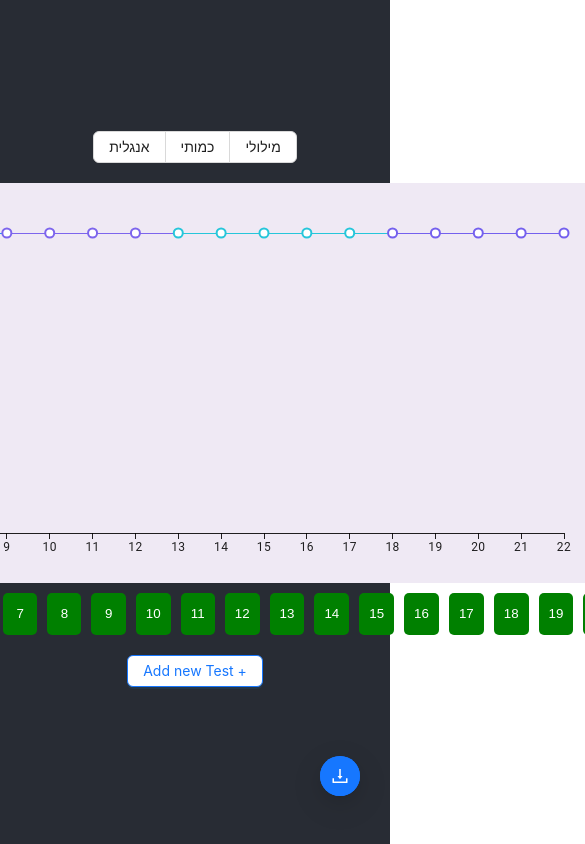
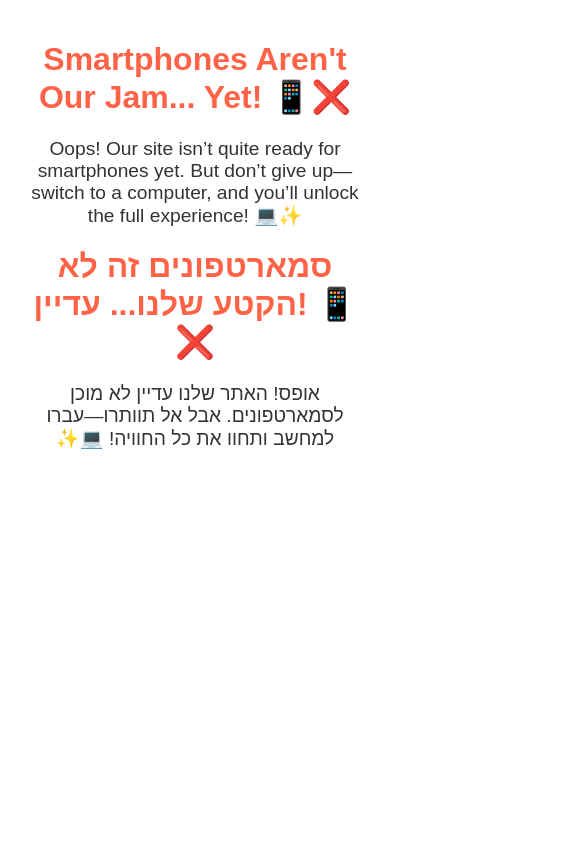
Before and after one commit to ShonBarkan/PsyTrack, a React (Create React App) app in the folder client/: page / in a window 390 px wide. Shown: the top 844 px of the page, 585 px wide, since content can reach past the window. Built offline with nearby package versions, Linux system fonts and the light colour scheme.

Commit message:
[NoSmartPhones] : add message about NoSmartPhones

```diff
--- a/client/src/App.js
+++ b/client/src/App.js
@@ -5,6 +5,8 @@ import { Radio } from 'antd';
 import { useAppContext } from './context';
 import ExportToExcel from './components/ExsportToExcel/ExsportToExcel';
 import ShowMistakes from './components/ShowMistakes/ShowMistakes';
+import { useEffect, useState } from 'react';
+import NoSmartPhones from './components/NoSmartPhones/NoSmartPhones';
 
 const options = [
   {
@@ -23,6 +25,23 @@ const options = [
 
 function App() {
   const {setSubject} = useAppContext()
+  const [isSmartphone, setIsSmartphone] = useState(false);
+
+  useEffect(() => {
+    const checkScreenSize = () => {
+      setIsSmartphone(window.innerWidth <= 768); // Adjust the width threshold as needed
+    };
+    // Initial check
+    checkScreenSize();
+    // Add event listener to handle resizing
+    window.addEventListener('resize', checkScreenSize);
+    // Clean up event listener
+    return () => window.removeEventListener('resize', checkScreenSize);
+  }, []);
+
+  if (isSmartphone) {
+    return <NoSmartPhones/>;
+  }
 
   const onChangeSubject = ({ target: { value } }) => {
     setSubject(value);
--- /dev/null
+++ b/client/src/components/NoSmartPhones/NoSmartPhones.jsx
@@ -0,0 +1,21 @@
+import React from 'react';
+
+const NoSmartPhones = () => {
+  return (
+    <div style={{ textAlign: 'center', padding: '20px', fontFamily: 'Arial, sans-serif' }}>
+      {/* English Version */}
+      <h1 style={{ color: '#ff6347', fontSize: '2rem' }}>Smartphones Aren't Our Jam... Yet! 📱❌</h1>
+      <p style={{ color: '#333', fontSize: '1.2rem' }}>
+        Oops! Our site isn’t quite ready for smartphones yet. But don’t give up—switch to a computer, and you’ll unlock the full experience! 💻✨
+      </p>
+
+      {/* Hebrew Version */}
+      <h1 style={{ color: '#ff6347', fontSize: '2rem' }}>סמארטפונים זה לא הקטע שלנו... עדיין! 📱❌</h1>
+      <p style={{ color: '#333', fontSize: '1.2rem', direction: 'rtl' }}>
+        אופס! האתר שלנו עדיין לא מוכן לסמארטפונים. אבל אל תוותרו—עברו למחשב ותחוו את כל החוויה! 💻✨
+      </p>
+    </div>
+  );
+};
+
+export default NoSmartPhones;
```
